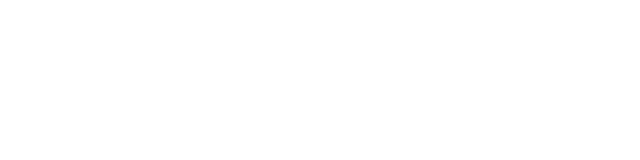
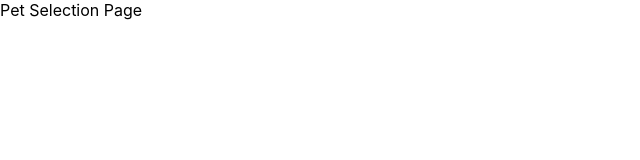
Before and after one commit to cssgunc/beautiful-together, a React (Create React App) app: page /petselection in a window 1280 px wide. Before the commit this address had no page. Shown: the top 160 px of the page, without its empty margins (0-640 px from the left). Built offline with nearby package versions, Linux system fonts and the light colour scheme.

Commit message:
Add pet selection page

```diff
--- a/src/Routes.js
+++ b/src/Routes.js
@@ -3,6 +3,7 @@ import {Login} from './pages/Login'
 import {PetForm} from './pages/PetForm'
 import {CatForm} from './pages/CatForm'
 import {DogForm} from './pages/DogForm'
+import {PetSelection} from './pages/PetSelection'
 
 export const RoutesApp = () => {
     return (
@@ -12,6 +13,7 @@ export const RoutesApp = () => {
                 <Route path="/petform" element={<PetForm />} />
                 <Route path="/dogform" element={<DogForm />} />
                 <Route path="/catform" element={<CatForm />} />
+                <Route path="/petselection" element={<PetSelection />} />
             </Routes>
         </Router>
     )
--- /dev/null
+++ b/src/pages/PetSelection.js
@@ -0,0 +1,12 @@
+export const PetSelection = () => {
+
+    return (
+        <div>
+            <header>Pet Selection Page</header>
+        </div>
+
+    );
+
+
+
+}
```
